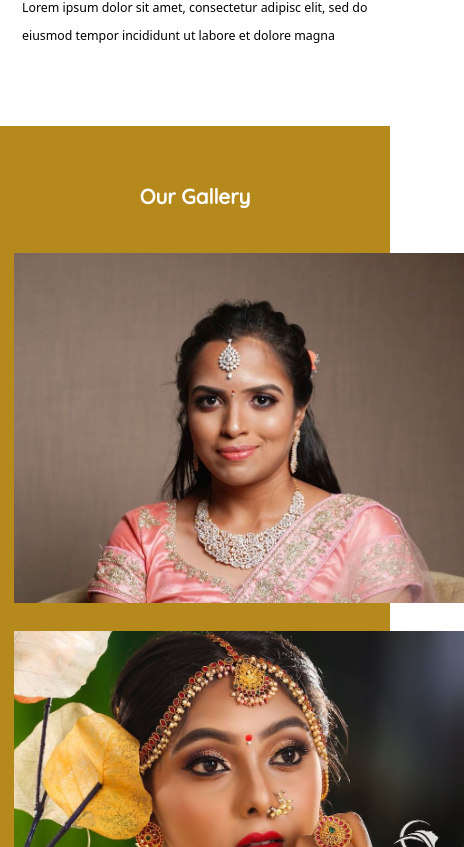
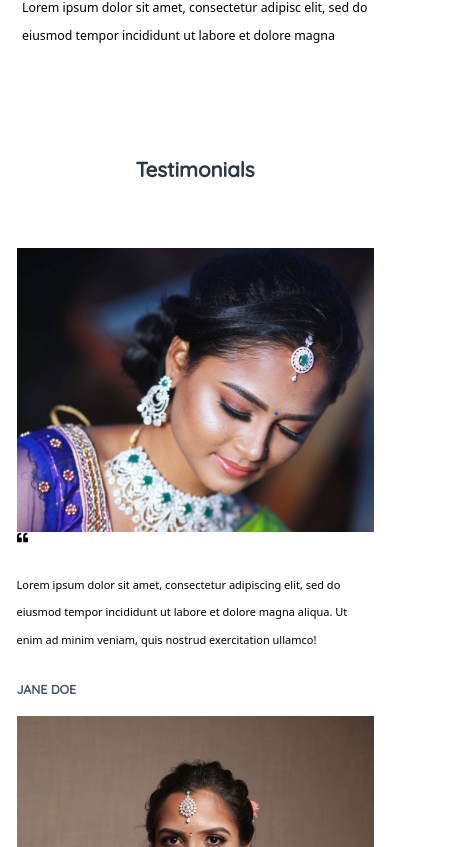
Before and after one commit to dhilipkmr/elegant, a Next.js app: page / in a window 390 px wide. Shown: the part 1917-2764 px from the top of the page, 464 px wide, since content can reach past the window. Built offline with nearby package versions, Linux system fonts and the light colour scheme.

Commit message:
gallery mobile hide

```diff
--- a/pages/component/Home/TestimonialCard.js
+++ b/pages/component/Home/TestimonialCard.js
@@ -9,7 +9,7 @@ function TestimonialCard(props) {
 				<div className="flex flex-end">
 				<div className="testimonialCard relative">
 					<div className="dummyImgBrdr">
-						<img src={imgUrl}/>
+						<img loading="lazy" src={imgUrl}/>
 					</div>
 					<FaQuoteLeft className="quote"/>
 						<div className="bg-white leading-10 text-base sm:text-xl py-10">
--- a/pages/component/shared/Gallery.js
+++ b/pages/component/shared/Gallery.js
@@ -4,7 +4,7 @@ import { RiExternalLinkFill } from 'react-icons/ri';
 const IMAGES = ['/images/F2.jpg', '/images/F1.jpg', '/images/F3.jpg'];
 function Gallery() {
 	return (
-		<div className="bg-dark-theme pb-24">
+		<div className="bg-dark-theme pb-24 hidden xl:block">
 			<div className="pb-10 py-20 text-3xl sm:text-5xl quicks font-extrabold text-center text-white">Our Gallery</div>
 			<div class="flex flex-wrap justify-center">
 				{
@@ -16,7 +16,7 @@ function Gallery() {
 									height: '350px'
 								}}>
 									<div className="overlay"></div>
-									<img src={url} className="galleryImage" style={{
+									<img loading="lazy" src={url} className="galleryImage" style={{
 										width: '450px',
 										height: '350px',
 										objectFit: 'cover'
--- a/src/constants/constants.js
+++ b/src/constants/constants.js
@@ -48,5 +48,5 @@ export const SERVICES_LIST = new Array(4).fill({
 	Icon: GiPencilBrush,
 	title: 'Eye Makeup Specialist',
 	description: 'Lorem ipsum dolor sit amet, consectetur adipiscing elit, sed do eiusmod tempor incididunt ut labore et dolore magna aliqua. Ut enim ad minim veniam, quis nostrud exercitation ullamco!',
-	imgurl: "/images/F2.jpg"
+	imgurl: "/images/2.jpg"
 });
```
Also changed, not shown: pages/component/Home/Testimonials.js (+11 -0 lines).
